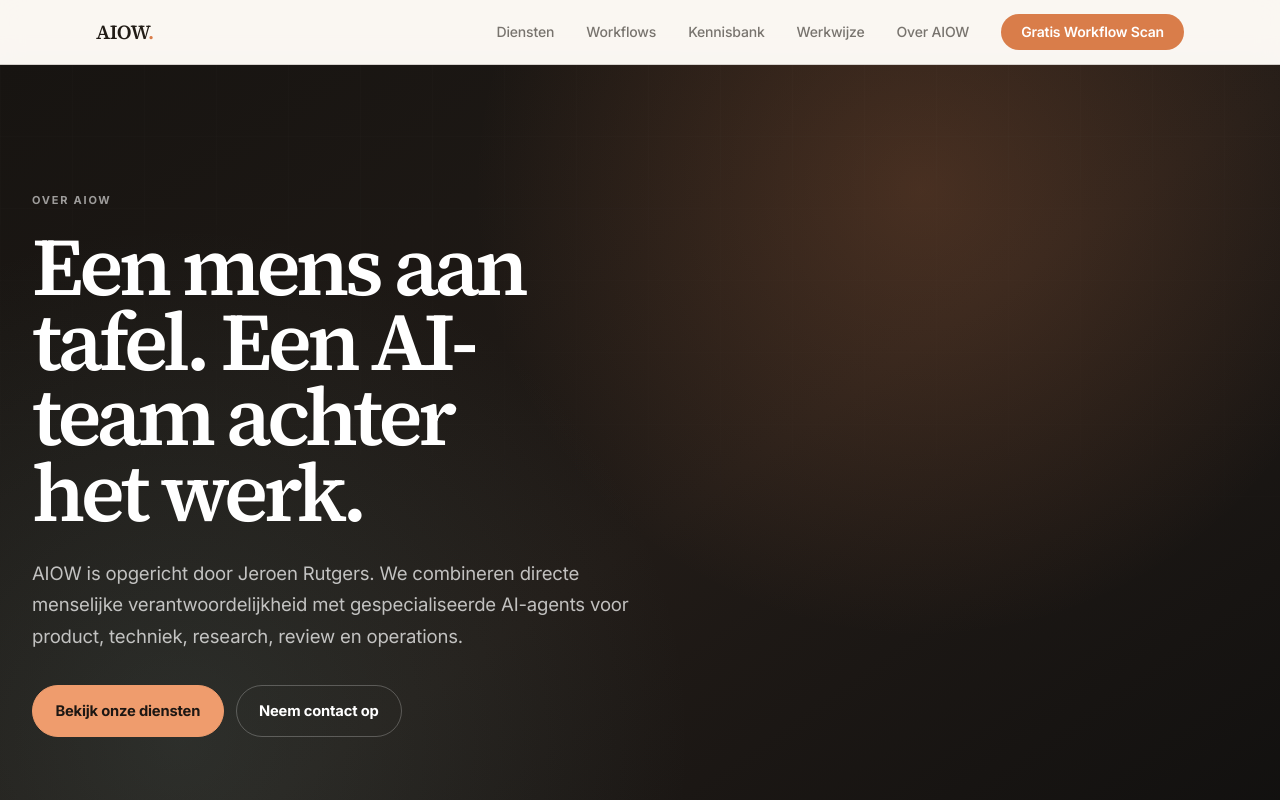
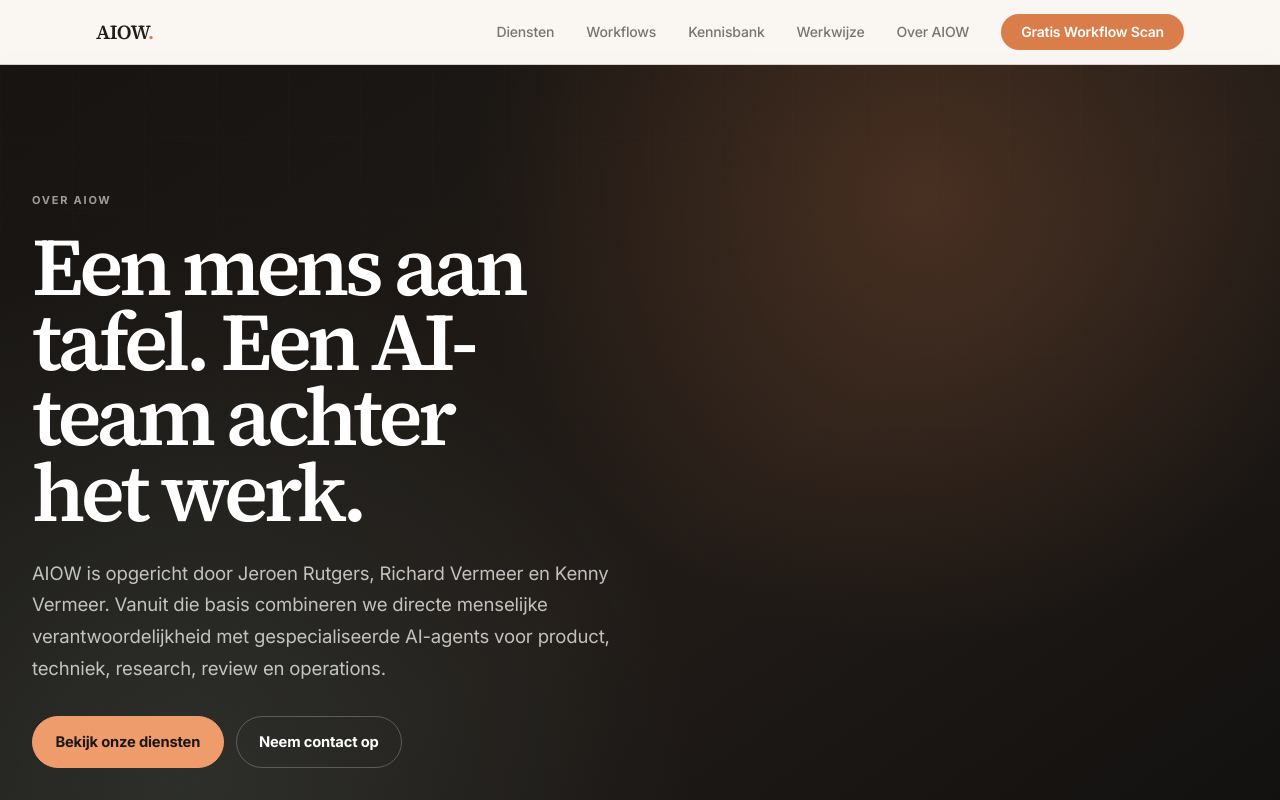
Before and after one commit to JeroenRutgers/aiow-website, a Next.js app: page /over-aiow in a window 1280 px wide. Shown: the top 800 px of the page. Built offline with nearby package versions, Linux system fonts and the light colour scheme.

Commit message:
fix: credit all AIOW founders

```diff
--- a/app/globals.css
+++ b/app/globals.css
@@ -76,7 +76,7 @@
   position: relative;
   isolation: isolate;
   display: flex;
-  min-height: 100svh;
+  min-height: 92svh;
   align-items: flex-end;
   overflow: hidden;
   color: #fff;
@@ -266,6 +266,25 @@
   font-weight: 700;
   letter-spacing: 0.16em;
   text-transform: uppercase;
+}
+
+@media (min-width: 768px) and (max-height: 800px) {
+  .cinematic-hero__inner {
+    padding-top: 6.5rem;
+    padding-bottom: 4.8rem;
+  }
+
+  .cinematic-hero h1 {
+    font-size: clamp(3.75rem, 8.5vh, 5rem);
+  }
+
+  .cinematic-hero__intro {
+    margin-top: 1.1rem;
+  }
+
+  .cinematic-hero__actions {
+    margin-top: 1.4rem;
+  }
 }
 
 @media (max-width: 767px) {
--- a/app/over-aiow/page.tsx
+++ b/app/over-aiow/page.tsx
@@ -13,7 +13,7 @@
 
 const team = [
   {
-    role: 'Jeroen · eigenaar en eindbeslisser',
+    role: 'Jeroen · aanspreekpunt en eindbeslisser',
     text: 'Bepaalt scope, klantbelofte, prioriteit en externe goedkeuring. U spreekt rechtstreeks met de persoon die verantwoordelijk blijft voor het resultaat.',
   },
   {
@@ -45,9 +45,9 @@
           <p className="platform-kicker">Over AIOW</p>
           <h1 className="platform-hero__title max-w-[11ch]">Een mens aan tafel. Een AI-team achter het werk.</h1>
           <p className="platform-hero__intro max-w-2xl">
-            AIOW is opgericht door Jeroen Rutgers. We combineren directe menselijke
-            verantwoordelijkheid met gespecialiseerde AI-agents voor product, techniek, research,
-            review en operations.
+            AIOW is opgericht door Jeroen Rutgers, Richard Vermeer en Kenny Vermeer. Vanuit die basis
+            combineren we directe menselijke verantwoordelijkheid met gespecialiseerde AI-agents voor
+            product, techniek, research, review en operations.
           </p>
           <div className="mt-8 flex flex-wrap gap-3">
             <Link href="/diensten" className="button-primary button-primary--light">Bekijk onze diensten</Link>
```
